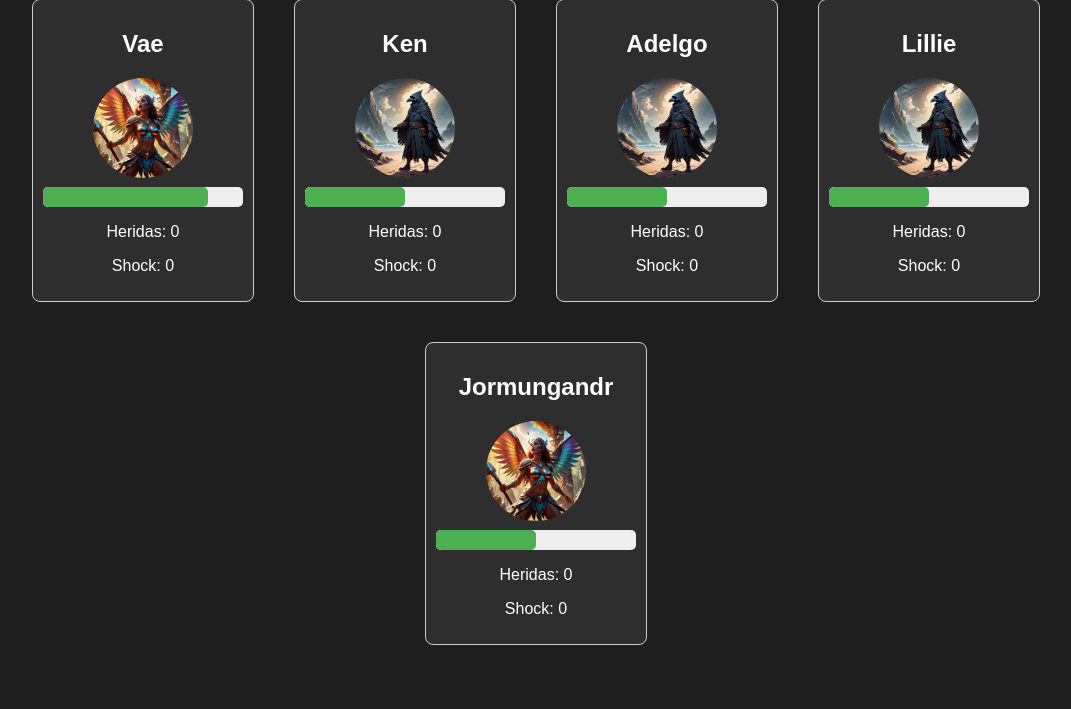
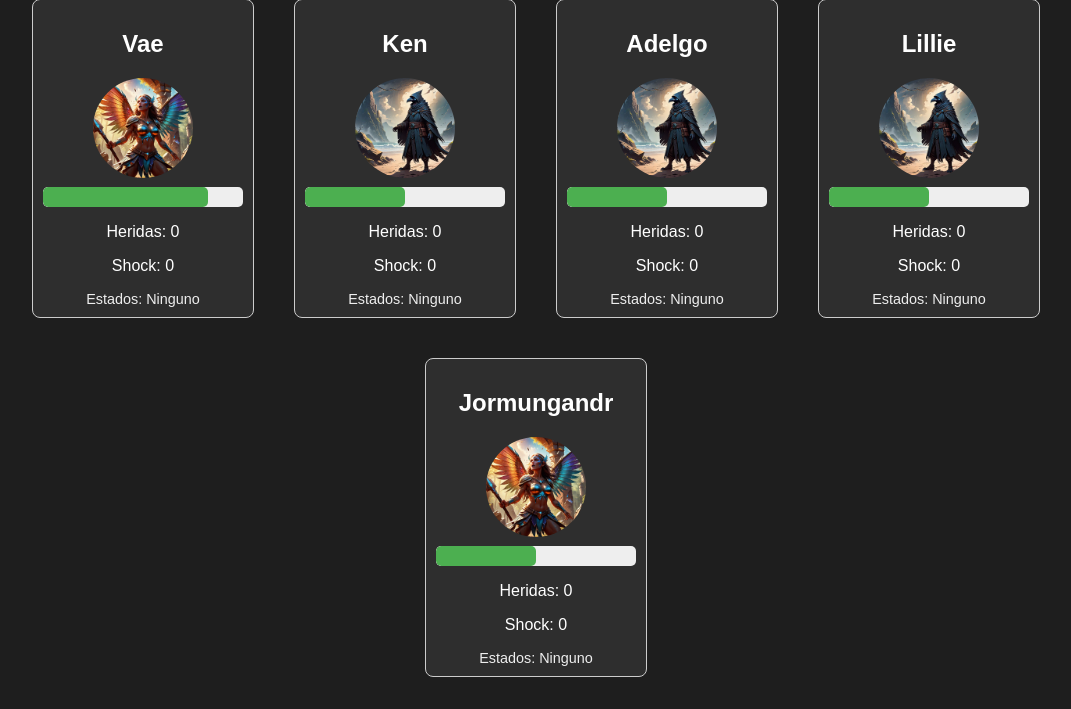
Before and after one commit to corona314/dnd_dashboard, a Flask app: page /dashboard in a window 1280 px wide. Shown: the part 91-800 px from the top of the page, without its empty margins (104-1175 px from the left). Run offline with Flask 3, Linux system fonts and the light colour scheme.

Commit message:
Estados funcionando correctamente

```diff
--- a/app.py
+++ b/app.py
@@ -38,6 +38,10 @@ def actualizar():
 @app.route("/dashboard-data")
 def dashboard_data():
     personajes = cargar_personajes()
+    # Asegurar que todos los personajes tengan 'estados'
+    for p in personajes:
+        if "estados" not in p:
+            p["estados"] = []
     return jsonify({"personajes": personajes})
 
 # --- Tkinter ---
@@ -85,6 +89,102 @@ def run_tkinter():
     root = tk.Tk()
     root.title("Control DnD")
 
+    # Variables y etiquetas para estados
+    estado_labels = []
+
+    # Variables para seleccionar personaje y estado
+    estado_seleccionado = tk.StringVar()
+    personaje_seleccionado = tk.StringVar()
+
+    # Lista de estados posibles
+    estados_disponibles = [
+        "Agarrado","Apresado","Asustado","Aturdido","Cansancio",
+        "Cegado","Derribado","Ensordecido","Envenenado","Hechizado",
+        "Incapacitado","Inconsciente","Invisible","Paralizado","Petrificado"
+    ]
+
+    # Combobox de selección de personaje
+    ttk.Label(root, text="Personaje:").grid(row=100, column=0, sticky="w")
+    personaje_menu = ttk.Combobox(root, values=[p["nombre"] for p in personajes], textvariable=personaje_seleccionado)
+    personaje_menu.grid(row=100, column=1)
+
+    # Combobox de selección de estado
+    ttk.Label(root, text="Estado:").grid(row=101, column=0, sticky="w")
+    estado_menu = ttk.Combobox(root, values=estados_disponibles, textvariable=estado_seleccionado)
+    estado_menu.grid(row=101, column=1)
+
+    # Botón para agregar estado
+    def agregar_estado():
+        nombre = personaje_seleccionado.get()
+        estado = estado_seleccionado.get()
+        if not nombre or not estado:
+            return
+        for p in personajes:
+            if p["nombre"] == nombre:
+                if "estados" not in p:
+                    p["estados"] = []
+
+                # Reglas especiales para Cansancio
+                if estado == "Cansancio":
+                    niveles = [s for s in p["estados"] if s.startswith("Cansancio")]
+                    if niveles:
+                        # Tomar el nivel más alto y subirlo
+                        actual = niveles[0]
+                        p["estados"].remove(actual)
+                        if actual == "Cansancio":
+                            p["estados"].append("Cansancio (2)")
+                        elif actual == "Cansancio (2)":
+                            p["estados"].append("Cansancio (3)")
+                        elif actual == "Cansancio (3)":
+                            p["estados"].append("Cansancio (4)")
+                        elif actual == "Cansancio (4)":
+                            p["estados"].append("Cansancio (5)")
+                        elif actual == "Cansancio (5)":
+                            p["estados"].append("Cansancio (6)")
+                    else:
+                        # No hay ninguno, crear el primero
+                        p["estados"].append("Cansancio")
+                else:
+                    # Agregar otros estados normales si no están ya
+                    if estado not in p["estados"]:
+                        p["estados"].append(estado)
+
+                    # Estados que obligan a Incapacitado
+                    if estado in ["Aturdido", "Inconsciente", "Paralizado"] and "Incapacitado" not in p["estados"]:
+                        p["estados"].append("Incapacitado")
+
+                guardar_personajes(personajes)
+                actualizar_valores(personajes.index(p))
+                break
+    ttk.Button(root, text="Agregar estado", command=agregar_estado).grid(row=102, column=0, columnspan=2)
+
+    # Botón para quitar estado
+    def quitar_estado():
+        nombre = personaje_seleccionado.get()
+        estado = estado_seleccionado.get()
+        if not nombre or not estado:
+            return
+        for p in personajes:
+            if p["nombre"] == nombre and "estados" in p:
+                # Manejo especial de Cansancio: eliminar todos los niveles
+                if estado == "Cansancio":
+                    p["estados"] = [s for s in p["estados"] if not s.startswith("Cansancio")]
+                else:
+                    # Quitar estado normal si existe
+                    if estado in p["estados"]:
+                        p["estados"].remove(estado)
+
+                # Reglas especiales al quitar ciertos estados que generan Incapacitado
+                if estado in ["Aturdido", "Inconsciente", "Paralizado"] and "Incapacitado" in p["estados"]:
+                    p["estados"].remove("Incapacitado")
+
+                guardar_personajes(personajes)
+                actualizar_valores(personajes.index(p))
+                break
+
+    ttk.Button(root, text="Quitar estado", command=quitar_estado).grid(row=103, column=0, columnspan=2)
+
+    # Crear los frames de cada personaje
     for i, p in enumerate(personajes):
         frame = ttk.Frame(root, padding=10)
         frame.grid(row=i//2, column=i%2, padx=10, pady=10)
@@ -122,7 +222,23 @@ def run_tkinter():
         ttk.Button(frame, text="+", width=3, command=lambda i=i: modificar(i,"shock",1)).grid(row=6, column=0)
         ttk.Button(frame, text="-", width=3, command=lambda i=i: modificar(i,"shock",-1)).grid(row=6, column=1)
 
+        # Label de estados
+        lbl_estados = tk.Label(frame, text=", ".join(p.get("estados", [])), wraplength=180, justify="left")
+        lbl_estados.grid(row=7, column=0, columnspan=3, sticky="w")
+        estado_labels.append(lbl_estados)
+
+    # Modificar actualizar_valores para actualizar los estados
+    def actualizar_valores(index):
+        p = personajes[index]
+        vida_vars[index].set(p["vida_actual"])
+        heridas_vars[index].set(p["heridas"])
+        shock_vars[index].set(p["shock"])
+        barra_vida[index]["value"] = p["vida_actual"]
+        vida_labels[index]["text"] = f"{p['vida_actual']} / {p['vida_max']} PV"
+        estado_labels[index]["text"] = ", ".join(p.get("estados", []))
+
     root.mainloop()
+
 
 # --- Ejecutar Flask en un hilo ---
 flask_thread = threading.Thread(target=lambda: app.run(host="0.0.0.0", port=5000, debug=True, use_reloader=False))
--- a/personajes.json
+++ b/personajes.json
@@ -5,7 +5,8 @@
         "vida_max": 40,
         "heridas": 0,
         "shock": 0,
-        "imagen": "vaelora.png"
+        "imagen": "vaelora.png",
+        "estados": []
     },
     {
         "nombre": "Ken",
@@ -13,7 +14,8 @@
         "vida_max": 40,
         "heridas": 0,
         "shock": 0,
-        "imagen": "ken.png"
+        "imagen": "ken.png",
+        "estados": []
     },
     {
         "nombre": "Adelgo",
@@ -21,7 +23,8 @@
         "vida_max": 40,
         "heridas": 0,
         "shock": 0,
-        "imagen": "ken.png"
+        "imagen": "ken.png",
+        "estados": []
     },
     {
         "nombre": "Lillie",
@@ -29,7 +32,8 @@
         "vida_max": 40,
         "heridas": 0,
         "shock": 0,
-        "imagen": "ken.png"
+        "imagen": "ken.png",
+        "estados": []
     },
     {
         "nombre": "Jormungandr",
@@ -37,6 +41,7 @@
         "vida_max": 40,
         "heridas": 0,
         "shock": 0,
-        "imagen": "vaelora.png"
+        "imagen": "vaelora.png",
+        "estados": []
     }
 ]
--- a/static/style.css
+++ b/static/style.css
@@ -38,3 +38,35 @@ body {
     height: 100%;
     border-radius: 5px;
 }
+.estados {
+    margin-top: 5px;
+    display: flex;
+    flex-wrap: wrap;
+    gap: 5px;
+    justify-content: center;
+}
+
+.estado {
+    padding: 2px 6px;
+    border-radius: 4px;
+    font-size: 0.8em;
+    font-weight: bold;
+    color: white;
+}
+
+/* Colores según el tipo de estado */
+.estado.Agarrado { background-color: #423404; }
+.estado.Apresado { background-color: #b6e702; }
+.estado.Asustado { background-color: #000275; }
+.estado.Aturdido { background-color: #b10ff1; }
+.estado.Cansancio { background-color: #95a5a6; }
+.estado.Cegado { background-color: #7c7c7c; }
+.estado.Derribado { background-color: #d35400; }
+.estado.Ensordecido { background-color: #16a085; }
+.estado.Envenenado { background-color: #00f314; }
+.estado.Hechizado { background-color: #e092ff; }
+.estado.Incapacitado { background-color: #e74c3c; }
+.estado.Inconsciente { background-color: #2c3e50; }
+.estado.Invisible { background-color: #7f8c8d; }
+.estado.Paralizado { background-color: #53ebac; }
+.estado.Petrificado { background-color: #5e2500; }
--- a/templates/dashboard.html
+++ b/templates/dashboard.html
@@ -33,6 +33,13 @@
     width: 0%;
     transition: width 0.5s;
 }
+
+.estados {
+    margin-top: 5px;
+    font-size: 0.9em;
+    color: #eee;
+    text-align: left;
+}
 </style>
 </head>
 <body>
@@ -45,6 +52,13 @@
         <div class="vida"><div class="barra" style="width: {{ (p.vida_actual / p.vida_max) * 100 }}%;"></div></div>
         <p>Heridas: {{ p.heridas }}</p>
         <p>Shock: {{ p.shock }}</p>
+        <div class="estados">
+            {% if p.estados %}
+                Estados: {{ p.estados | join(', ') }}
+            {% else %}
+                Estados: Ninguno
+            {% endif %}
+        </div>
     </div>
     {% endfor %}
 </div>
@@ -63,6 +77,9 @@ async function actualizarDashboard(){
             <div class="vida"><div class="barra" style="width:${(p.vida_actual/p.vida_max*100)}%"></div></div>
             <p>Heridas: ${p.heridas}</p>
             <p>Shock: ${p.shock}</p>
+            <div class="estados">
+                Estados: ${p.estados && p.estados.length ? p.estados.join(', ') : 'Ninguno'}
+            </div>
         </div>`;
     });
 }
```
